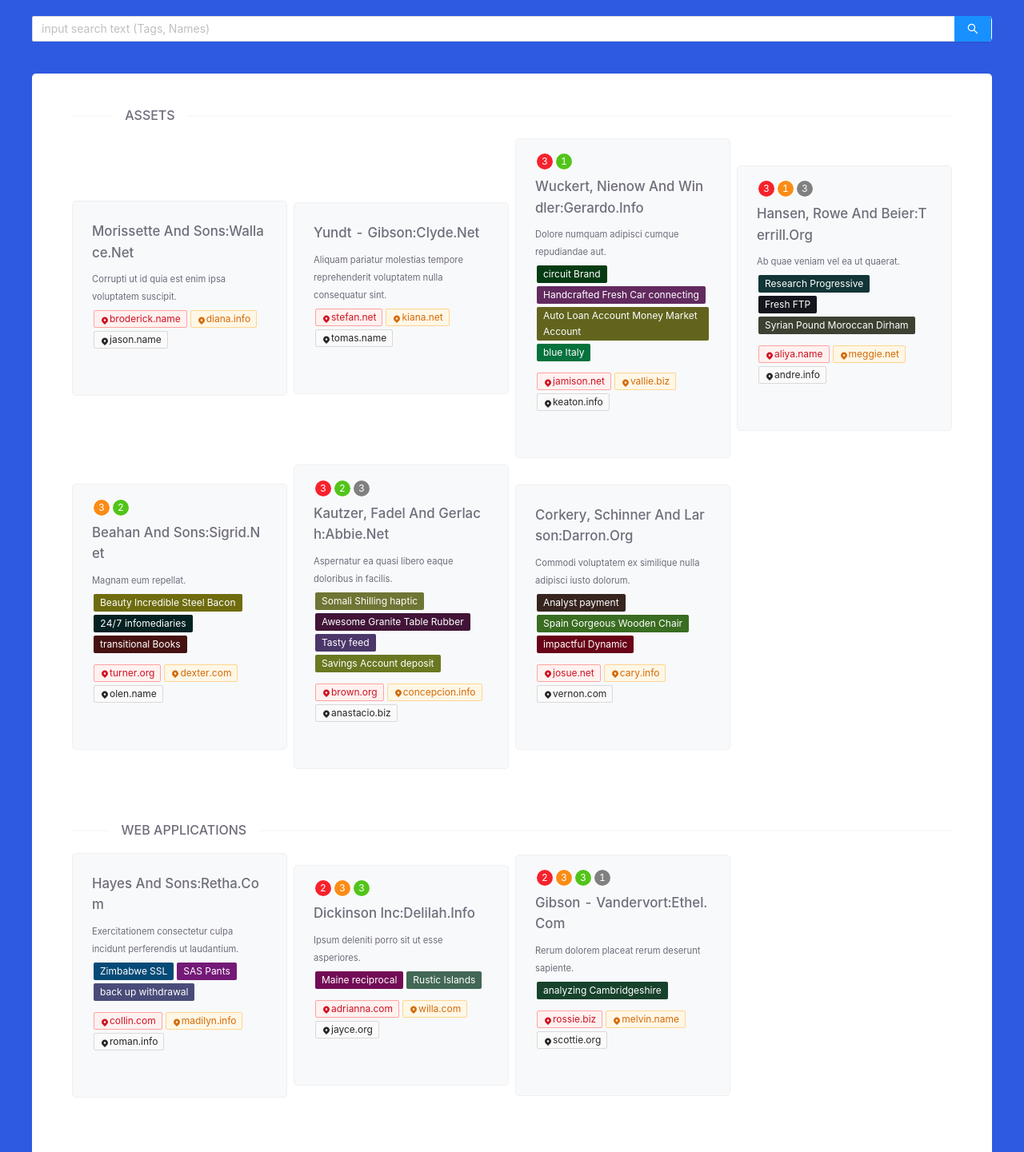
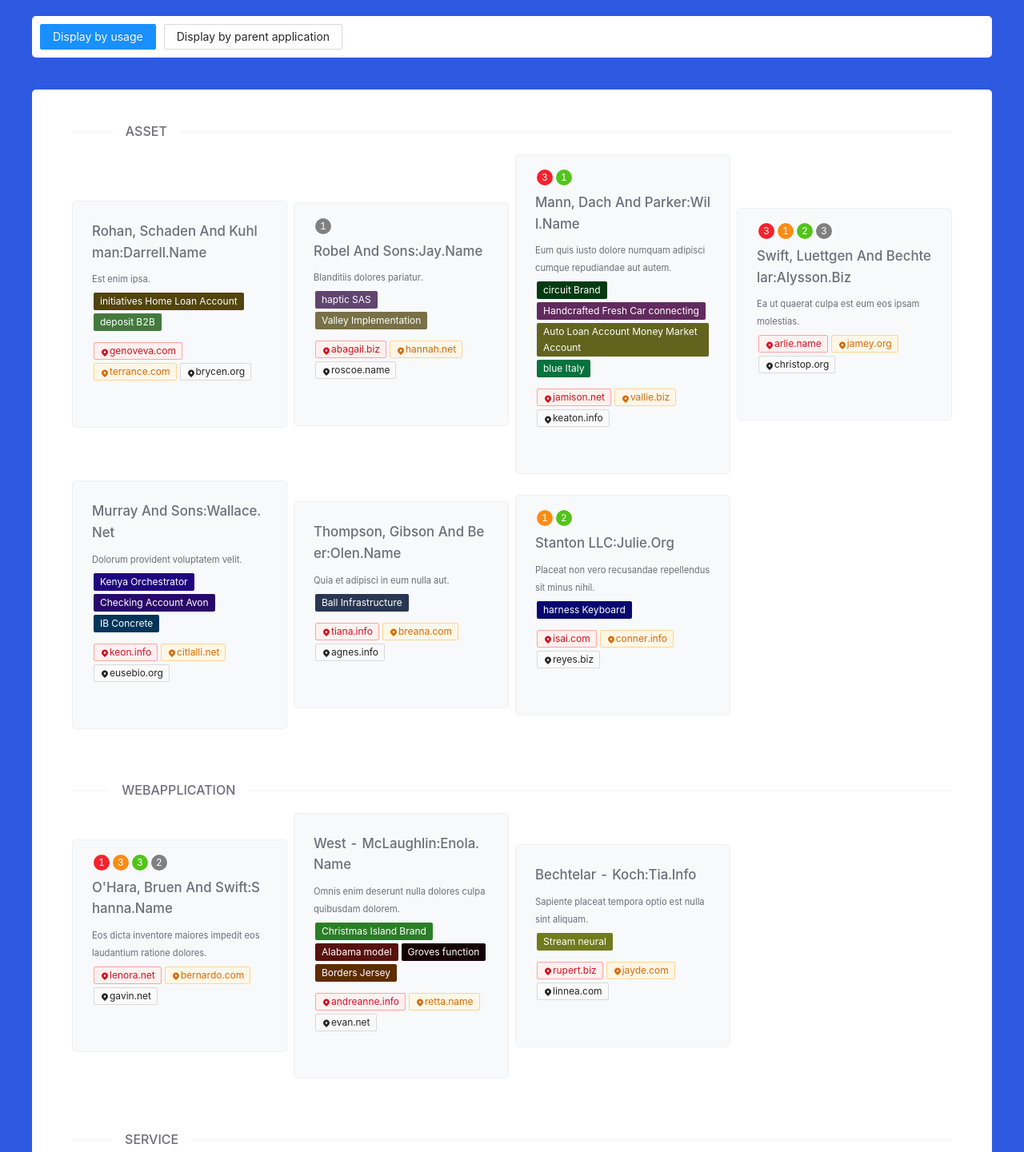
Before and after one commit to Esenor/ACMD, a React (Create React App) app: page / in a window 1280 px wide. Shown: the part 20-1461 px from the top of the page at 80% size. Built offline with nearby package versions, Linux system fonts and the light colour scheme.

Commit message:
Implement display mode

```diff
--- a/src/@types/ApplicationComponent.tsx
+++ b/src/@types/ApplicationComponent.tsx
@@ -50,6 +50,7 @@ export interface UriInterface {
 export interface ApplicationComponentInterface {
   usage: usageEnum
   name: string
+  parentApplication: string
   summary?: string
   description?: string
   uris: UriInterface[]
--- a/src/components/App.tsx
+++ b/src/components/App.tsx
@@ -1,17 +1,16 @@
-import React from 'react'
-import { Layout, Row, Col, Divider, Input } from 'antd'
+import React, { useState } from 'react'
+import { Layout, Row, Col, Divider, Button } from 'antd'
 import styled, { createGlobalStyle } from 'styled-components'
 import ApplicationComponent from './ApplicationComponent'
 import { ApplicationComponentInterface, usageEnum } from '../@types/ApplicationComponent'
 import { applicationComponentsData } from '../data'
 
-const { Search } = Input
-
-const getApplicationComponentsByUsage = (applicationComponentsDataList: ApplicationComponentInterface[], usage: usageEnum) => applicationComponentsDataList.filter((applicationComponentData: ApplicationComponentInterface) => applicationComponentData.usage === usage).map((a, i) => (
+const getApplicationComponentsNode = (applicationComponentsDataList: ApplicationComponentInterface[]) => applicationComponentsDataList.map((a, i) => (
   <Col xs={24} sm={12} md={6} key={i}>
     <ApplicationComponent
       usage={a.usage}
       name={a.name}
+      parentApplication={a.parentApplication}
       summary={a.summary}
       description={a.description}
       technologies={a.technologies}
@@ -22,39 +21,90 @@ const getApplicationComponentsByUsage = (applicationComponentsDataList: Applicat
   </Col>
 ))
 
+//
+
+interface UsageGroupInterface {
+  usage: usageEnum
+  applicationComponents: ApplicationComponentInterface[]
+}
+
+const groupApplicationComponentsByUsage = (applicationComponentsDataList: ApplicationComponentInterface[]) => applicationComponentsDataList.reduce((reduced: UsageGroupInterface[], applicationComponentData: ApplicationComponentInterface, i: number) => {
+  const usageGroupIndex: number = reduced.findIndex((usageGroup: UsageGroupInterface) => usageGroup.usage === applicationComponentData.usage)
+  if (usageGroupIndex >= 0) {
+    reduced[usageGroupIndex].applicationComponents.push(applicationComponentData)
+  } else {
+    const usageGroup: UsageGroupInterface = {
+      usage: applicationComponentData.usage,
+      applicationComponents: [applicationComponentData]
+    }
+    reduced.push(usageGroup)
+  }
+  return reduced
+}, [])
+
+//
+
+interface ParentApplicationGroupInterface {
+  parentApplication: string
+  applicationComponents: ApplicationComponentInterface[]
+}
+
+const groupApplicationComponentsByParentApplication = (applicationComponentsDataList: ApplicationComponentInterface[]) => applicationComponentsDataList.reduce((reduced: ParentApplicationGroupInterface[], applicationComponentData: ApplicationComponentInterface, i: number) => {
+  const parentApplicationIndex: number = reduced.findIndex((parentApplicationGroup: ParentApplicationGroupInterface) => parentApplicationGroup.parentApplication === applicationComponentData.parentApplication)
+  if (parentApplicationIndex >= 0) {
+    reduced[parentApplicationIndex].applicationComponents.push(applicationComponentData)
+  } else {
+    const parentApplicationGroup: ParentApplicationGroupInterface = {
+      parentApplication: applicationComponentData.parentApplication,
+      applicationComponents: [applicationComponentData]
+    }
+    reduced.push(parentApplicationGroup)
+  }
+  return reduced
+}, [])
+
+//
+
+enum displayModeEnum {
+  usage,
+  parentApplication
+}
+
 const App = () => {
+  const [displayMode, updateDisplayMode] = useState(displayModeEnum.usage)
+  const displayApplicationComponents = (mode: displayModeEnum) => {
+    switch (mode) {
+      case displayModeEnum.parentApplication:
+        return groupApplicationComponentsByParentApplication(applicationComponentsData).map((ApplicationComponentsParentApplicationGroup: ParentApplicationGroupInterface, i: number) => (
+          <PaddedContent key={i}>
+            <StyledDivider orientation='left'>{ApplicationComponentsParentApplicationGroup.parentApplication}</StyledDivider>
+            <Row gutter={[8, 8]} align='middle'>
+              {getApplicationComponentsNode(ApplicationComponentsParentApplicationGroup.applicationComponents)}
+            </Row>
+          </PaddedContent>
+        ))
+      case displayModeEnum.usage:
+      default:
+        return groupApplicationComponentsByUsage(applicationComponentsData).map((ApplicationComponentsUsageGroup: UsageGroupInterface, i: number) => (
+          <PaddedContent key={i}>
+            <StyledDivider orientation='left'>{ApplicationComponentsUsageGroup.usage}</StyledDivider>
+            <Row gutter={[8, 8]} align='middle'>
+              {getApplicationComponentsNode(ApplicationComponentsUsageGroup.applicationComponents)}
+            </Row>
+          </PaddedContent>
+        ))
+    }
+  }
   return (
     <>
       <GlobalStyle/>
-      <AppLayout>
-        <Search placeholder='input search text (Tags, Names)' enterButton />
+      <AppLayout >
+        <div style={{ padding: '10px' }}>
+          <Button type={(displayMode === displayModeEnum.usage) ? 'primary' : 'default'} onClick={() => { updateDisplayMode(displayModeEnum.usage) }} style={{ marginRight: '10px' }}>Display by usage</Button>
+          <Button type={(displayMode === displayModeEnum.parentApplication) ? 'primary' : 'default'} onClick={() => { updateDisplayMode(displayModeEnum.parentApplication) }}>Display by parent application</Button>
+        </div>
       </AppLayout>
-      <AppLayout>
-        <PaddedContent>
-          <StyledDivider orientation='left'>Assets</StyledDivider>
-          <Row gutter={[8, 8]} align='middle'>
-            {getApplicationComponentsByUsage(applicationComponentsData, usageEnum.asset)}
-          </Row>
-        </PaddedContent>
-        <PaddedContent>
-          <StyledDivider orientation='left'>Web applications</StyledDivider>
-          <Row gutter={[8, 8]} align='middle'>
-            {getApplicationComponentsByUsage(applicationComponentsData, usageEnum.webApplication)}
-          </Row>
-        </PaddedContent>
-        <PaddedContent>
-          <StyledDivider orientation='left'>Services</StyledDivider>
-          <Row gutter={[8, 8]} align='middle'>
-            {getApplicationComponentsByUsage(applicationComponentsData, usageEnum.service)}
-          </Row>
-        </PaddedContent>
-        <PaddedContent>
-          <StyledDivider orientation='left'>Backend</StyledDivider>
-          <Row gutter={[8, 8]} align='middle'>
-            {getApplicationComponentsByUsage(applicationComponentsData, usageEnum.backend)}
-          </Row>
-        </PaddedContent>
-      </AppLayout>
+      <AppLayout>{displayApplicationComponents(displayMode)}</AppLayout>
     </>
   )
 }
--- a/src/components/ApplicationComponent.tsx
+++ b/src/components/ApplicationComponent.tsx
@@ -1,6 +1,6 @@
 import React, { useState } from 'react'
 import styled from 'styled-components'
-import { Card, Modal, Button, Divider, Empty, List, Table } from 'antd'
+import { Card, Modal, Button, Divider, Empty, List, Table, Descriptions } from 'antd'
 import { SearchOutlined } from '@ant-design/icons'
 import Title from './Title'
 import TagContainer, { tagContainerSizeEnum } from './TagContainer'
@@ -13,8 +13,8 @@ import { usageEnum, LocationInterface, TechnologyInterface, InformationInterface
 
 export interface ApplicationComponentProps {
   usage: usageEnum
-  color?: string
   name: string
+  parentApplication: string
   summary?: string
   description?: string
   uris: UriInterface[]
@@ -23,11 +23,7 @@ export interface ApplicationComponentProps {
   informations: InformationInterface[]
 }
 
-interface StyledCardProps {
-  topColor?: string
-}
-
-const ApplicationComponent = ({ informations, name, description, summary, technologies, locations, uris }: ApplicationComponentProps) => {
+const ApplicationComponent = ({ informations, name, usage, parentApplication, description, summary, technologies, locations, uris }: ApplicationComponentProps) => {
   const [modalIsVisible, changeModalVisibility] = useState(false)
   const closeModal = () => {
     changeModalVisibility(false)
@@ -58,6 +54,10 @@ const ApplicationComponent = ({ informations, name, description, summary, techno
         onCancel={closeModal}
         onOk={closeModal}
         footer={<Button type='primary' onClick={closeModal}>Ok</Button>}>
+        <Descriptions title='Overview'>
+          <Descriptions.Item label='Usage'>{usage}</Descriptions.Item>
+          <Descriptions.Item label='Parent application'>{parentApplication}</Descriptions.Item>
+        </Descriptions>
         <Divider orientation='left'>Description</Divider>
         <p>{(description) ? description : <Empty/>}</p>
         <Divider orientation='left'>Technologies</Divider>
--- a/src/data.ts
+++ b/src/data.ts
@@ -1,10 +1,11 @@
 import { ApplicationComponentInterface, environmentEnum, usageEnum, informationScopeEnum, iconEnum } from './@types/ApplicationComponent'
 import faker from 'faker'
 
-const getStub = (usage: usageEnum): ApplicationComponentInterface => {
+const getStub = (parentApplication: string, usage: usageEnum): ApplicationComponentInterface => {
   const name: string = `${faker.company.companyName()}:${faker.internet.domainName()}`
   return {
     usage,
+    parentApplication,
     name,
     summary: faker.lorem.sentence(),
     description: faker.lorem.paragraph(10),
@@ -88,10 +89,10 @@ const getStub = (usage: usageEnum): ApplicationComponentInterface => {
 }
 
 export const applicationComponentsData: ApplicationComponentInterface[] = [
-  getStub(usageEnum.asset),getStub(usageEnum.asset),getStub(usageEnum.asset),getStub(usageEnum.asset),getStub(usageEnum.asset),getStub(usageEnum.asset),getStub(usageEnum.asset),
-  getStub(usageEnum.webApplication),getStub(usageEnum.webApplication),getStub(usageEnum.webApplication),
-  getStub(usageEnum.service),getStub(usageEnum.service),getStub(usageEnum.service),getStub(usageEnum.service),getStub(usageEnum.service),getStub(usageEnum.service),
-  getStub(usageEnum.service),getStub(usageEnum.service),getStub(usageEnum.service),getStub(usageEnum.service),getStub(usageEnum.service),getStub(usageEnum.service),
-  getStub(usageEnum.service),getStub(usageEnum.service),getStub(usageEnum.service),getStub(usageEnum.service),getStub(usageEnum.service),getStub(usageEnum.service),
-  getStub(usageEnum.backend),getStub(usageEnum.backend),getStub(usageEnum.backend),getStub(usageEnum.backend)
+  getStub(faker.company.companyName(), usageEnum.asset),getStub(faker.company.companyName(), usageEnum.asset),getStub('Ecommerce website', usageEnum.asset),getStub(faker.company.companyName(), usageEnum.asset),getStub(faker.company.companyName(), usageEnum.asset),getStub(faker.company.companyName(), usageEnum.asset),getStub(faker.company.companyName(), usageEnum.asset),
+  getStub(faker.company.companyName(), usageEnum.webApplication),getStub(faker.company.companyName(), usageEnum.webApplication),getStub('Ecommerce website', usageEnum.webApplication),
+  getStub(faker.company.companyName(), usageEnum.service),getStub(faker.company.companyName(), usageEnum.service),getStub(faker.company.companyName(), usageEnum.service),getStub(faker.company.companyName(), usageEnum.service),getStub(faker.company.companyName(), usageEnum.service),getStub(faker.company.companyName(), usageEnum.service),
+  getStub('Ecommerce website', usageEnum.service),getStub('Async data parser', usageEnum.service),getStub('Ecommerce website', usageEnum.service),getStub(faker.company.companyName(), usageEnum.service),getStub(faker.company.companyName(), usageEnum.service),getStub(faker.company.companyName(), usageEnum.service),
+  getStub('Ecommerce website', usageEnum.service),getStub(faker.company.companyName(), usageEnum.service),getStub('Ecommerce website', usageEnum.service),getStub('Async data parser', usageEnum.service),getStub(faker.company.companyName(), usageEnum.service),getStub('Async data parser', usageEnum.service),
+  getStub('Ecommerce website', usageEnum.backend),getStub('Async data parser', usageEnum.backend),getStub(faker.company.companyName(), usageEnum.backend),getStub(faker.company.companyName(), usageEnum.backend)
 ]
```
Lines whose indentation alone changed are shown as unchanged.
